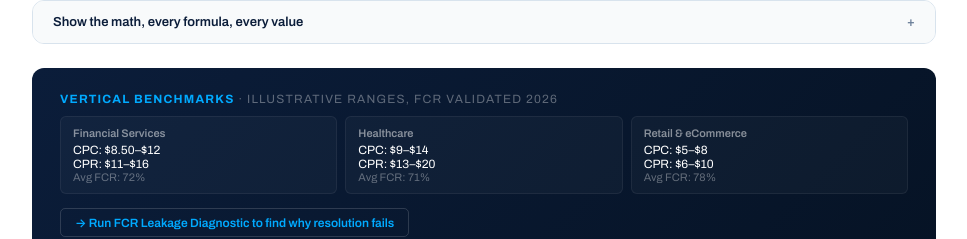
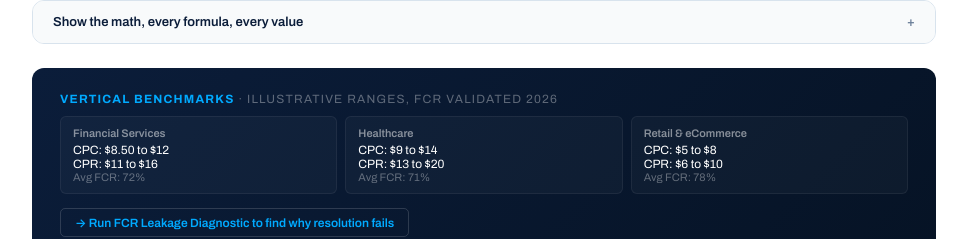
Before and after one commit to thomasbakerj-lgtm/CENTER-OF-CX, a React (Vite) app: page /tools/cost-per-contact in a window 1280 px wide. Shown: the part 1804-2043 px from the top of the page, without its empty margins (156-1123 px from the left). Built offline with nearby package versions, Linux system fonts and the light colour scheme; no server answers.

Commit message:
Update CPC ranges to use 'to' instead of '–'

```diff
--- a/CostPerContactCalculator.jsx
+++ b/CostPerContactCalculator.jsx
@@ -24,9 +24,9 @@ function LogoMark({ size = 30, light = true }) {
 // mechanism; "none" credits nothing. Each carries an honest cashability ceiling.
 
 const VBENCH = [
-  { vert: "Financial Services", cpc: "$8.50–$12", cpr: "$11–$16", fcr: "72%" },
-  { vert: "Healthcare", cpc: "$9–$14", cpr: "$13–$20", fcr: "71%" },
-  { vert: "Retail & eCommerce", cpc: "$5–$8", cpr: "$6–$10", fcr: "78%" },
+  { vert: "Financial Services", cpc: "$8.50 to $12", cpr: "$11 to $16", fcr: "72%" },
+  { vert: "Healthcare", cpc: "$9 to $14", cpr: "$13 to $20", fcr: "71%" },
+  { vert: "Retail & eCommerce", cpc: "$5 to $8", cpr: "$6 to $10", fcr: "78%" },
 ];
 
 /* @engine-start
@@ -47,6 +47,21 @@ const VBENCH = [
 const n = (v) => { const p = parseFloat(v); return isNaN(p) ? 0 : p; };
 const money = (v) => { const x = n(v); return (x < 0 ? "-$" : "$") + Math.abs(x).toFixed(2); };
 const fmtK = (v) => { const x = n(v), s = x < 0 ? "-" : ""; const a = Math.abs(x); return s + (a >= 1000000 ? "$" + (a / 1000000).toFixed(2) + "M" : a >= 1000 ? "$" + (a / 1000).toFixed(0) + "K" : "$" + Math.round(a)); };
+
+/* One renderer for a guarded value, used by every path that discloses a correction.
+   Three paths printed these before: the on-page flag, the Inputs Corrected section of
+   the downloaded report, and the methodology paragraph. The flag put the dollar sign
+   in front and the other two put it behind, so the same correction read as $-12 on
+   screen and -12$ in the PDF. That is the split-rendering defect class, one quantity
+   derived twice, and it is why this is a function rather than three template literals.
+   The sign leads the symbol, matching money and fmtK above and every other money
+   format in the platform. */
+const guardVal = (g, which) => {
+  const v = g[which];
+  if (g.unit !== "$") return `${v}${g.unit}`;
+  return (v < 0 ? "-$" : "$") + Math.abs(v);
+};
+const guardLine = (g) => `${g.label}: entered ${guardVal(g, "entered")}, computed at ${guardVal(g, "used")}.`;
 
 const BASE = {
   monthlyContacts: 50000, denominator: "handled", fcrRate: 72, contactsPerUnresolved: 2.4,
@@ -156,7 +171,7 @@ function compute(d, mechKey) {
   /* Guard disclosure comes FIRST. If the engine had to change an input, that is the
      most important thing on the page: every figure below it was computed from a
      number the user did not enter. */
-  for (const g of guards) flags.push({ sev: "warn", t: `${g.label}: you entered ${g.unit === "$" ? "$" : ""}${g.entered}${g.unit !== "$" ? g.unit : ""}, which is outside the possible range. Every figure in this report was computed at ${g.unit === "$" ? "$" : ""}${g.used}${g.unit !== "$" ? g.unit : ""}. Correct the input or treat the output as void.` });
+  for (const g of guards) flags.push({ sev: "warn", t: `${g.label}: you entered ${guardVal(g, "entered")}, which is outside the possible range. Every figure in this report was computed at ${guardVal(g, "used")}. Correct the input or treat the output as void.` });
   if (margDerived) flags.push({ sev: "info", t: `No usable marginal cost was entered, so marginal was derived at 60% of loaded (${money(marg)}). Marginal cost drives the repeat-demand burden and every released figure. Enter your real variable cost before presenting any of them.` });
   if (loaded > 0 && marg >= loaded) flags.push({ sev: "warn", t: "Marginal cost is not below loaded. Marginal must be the lower, variable cost. Eliminating a contact can't recover the fixed platform and facilities in the loaded figure. Check the cost basis." });
   if (chPctTotal !== 100) flags.push({ sev: "warn", t: chPctTotal === 0 ? "Channel mix sums to 0%. Blended handle cost and the FTE burden below are not computed from your mix; effective handle time falls back to 5.5 minutes. Set the mix before reading either." : `Channel mix sums to ${chPctTotal}%, not 100%. Channel spend is scaled to volume, but blended handle cost reads true only at 100%.` });
@@ -534,10 +549,10 @@ useEffect(() => {
                 ["Burden, loaded (accounting only, not savings)", fmtK(r.burdenLoaded) + "/mo"],
               ]},
               { title: "FCR Dividend: Released → Realizable", type: "table", rows: r.dividend.map(s => ["FCR +" + s.p + " → " + s.newFCR.toFixed(0) + "% (" + s.tier + ")", "released " + fmtK(s.released * 12) + "/yr · realizable " + fmtK(s.realizable * 12) + "/yr"]) },
-              ...(r.guards.length ? [{ title: "⚠ Inputs Corrected Before Calculation", type: "findings", items: r.guards.map(g => `${g.label}: entered ${g.entered}${g.unit}, computed at ${g.used}${g.unit}.`) }] : []),
+              ...(r.guards.length ? [{ title: "⚠ Inputs Corrected Before Calculation", type: "findings", items: r.guards.map(guardLine) }] : []),
               ...(r.flags.length ? [{ title: "Integrity Checks", type: "findings", items: r.flags.map(f => f.t) }] : []),
               { title: "Analyst Read", type: "findings", items: analyst },
-              { title: "Methodology", type: "text", content: `A resolved issue averages C = FCR + (1 - FCR) x M contacts, where M is the TOTAL contacts an issue takes when not resolved on first contact (including the first). Volume basis: ${d.denominator === "issues" ? "resolved issues (handled contacts derived as issues x C)" : "handled contacts (resolutions derived as contacts / C)"}. Cost per resolution = loaded x C; reported CPC/CPR are fully loaded (correct for unit-cost metrics). The repeat-demand burden is the marginal cost of all repeat contacts, a baseline ceiling, not a savings figure and not "created." Capacity released is the scenario-incremental marginal value of a specific FCR improvement; realizable applies the selected capacity action (${MECH[mech].label}, ${Math.round(r.mf * 100)}%), because freed capacity is not cash until taken as overtime reduction, hiring avoidance, vendor reduction, or headcount. Report grade: ${grade}, ${gradeWhy}.${r.guards.length ? ` INPUTS CORRECTED: ${r.guards.map(g => `${g.label} entered ${g.entered}${g.unit}, computed at ${g.used}${g.unit}`).join("; ")}. Every figure above was computed on the corrected values.` : ""}${r.margDerived ? ` Marginal cost was not entered and was derived at 60% of loaded (${money(r.marg)}).` : ""}` },
+              { title: "Methodology", type: "text", content: `A resolved issue averages C = FCR + (1 - FCR) x M contacts, where M is the TOTAL contacts an issue takes when not resolved on first contact (including the first). Volume basis: ${d.denominator === "issues" ? "resolved issues (handled contacts derived as issues x C)" : "handled contacts (resolutions derived as contacts / C)"}. Cost per resolution = loaded x C; reported CPC/CPR are fully loaded (correct for unit-cost metrics). The repeat-demand burden is the marginal cost of all repeat contacts, a baseline ceiling, not a savings figure and not "created." Capacity released is the scenario-incremental marginal value of a specific FCR improvement; realizable applies the selected capacity action (${MECH[mech].label}, ${Math.round(r.mf * 100)}%), because freed capacity is not cash until taken as overtime reduction, hiring avoidance, vendor reduction, or headcount. Report grade: ${grade}, ${gradeWhy}.${r.guards.length ? ` INPUTS CORRECTED: ${r.guards.map(g => `${g.label} entered ${guardVal(g, "entered")}, computed at ${guardVal(g, "used")}`).join("; ")}. Every figure above was computed on the corrected values.` : ""}${r.margDerived ? ` Marginal cost was not entered and was derived at 60% of loaded (${money(r.marg)}).` : ""}` },
               { title: "Next Steps", type: "next", items: [
                 { tool: "FCR Leakage Diagnostic", reason: "Decompose repeat demand by root cause and friction type", href: "/tools/fcr-leakage" },
                 { tool: "Channel Shift Economics", reason: "Move resolvable volume to cheaper channels by issue type", href: "/tools/channel-shift" },
```
